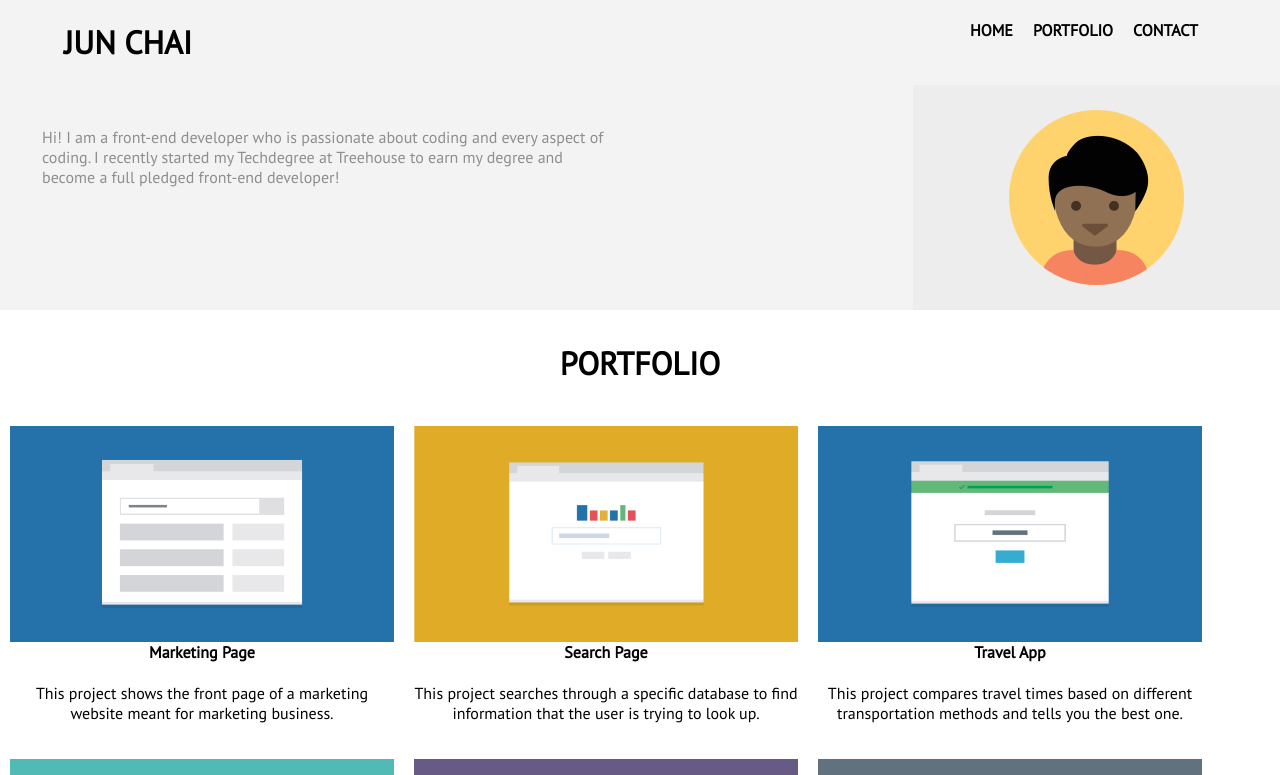
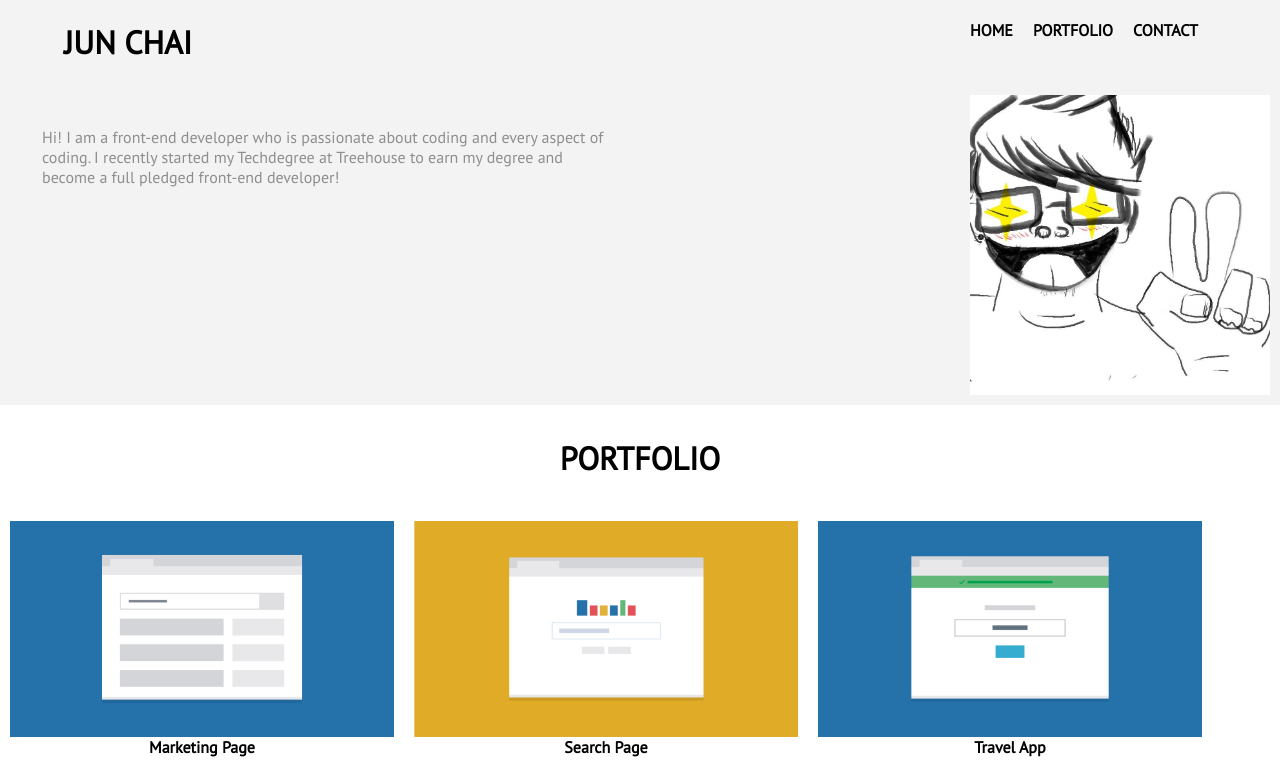
Before and after one commit to Juncodes/responsive_layout_v2, a plain HTML site: page index.html in a window 1280 px wide. Shown: the top 775 px of the page. Drawn offline with Linux system fonts and the light colour scheme.

Commit message:
profile picture/ simple parse error

```diff
--- a/css/main.css
+++ b/css/main.css
@@ -16,6 +16,13 @@ html{
 	text-transform: uppercase;
 	list-style: none;
 	margin: 0 auto;
+}
+.ppic {
+    height: auto;
+    width: auto;
+    max-width: 300px;
+    max-height: 300px;
+    padding: 10px;
 }
 div.wrapper {
 	background-color: #f3f3f3;
@@ -380,6 +387,4 @@ footer {
 	padding: 10px 10px 0 10px;
 	display: inline-block;
 }
-
 }
-}
--- a/index.html
+++ b/index.html
@@ -18,7 +18,7 @@
 			<li><a href = "contact.html"><strong>CONTACT</strong></a></li>
 		</ul>
 	</nav>
-		<img src = "images/responsive-layout-profile.png" alt = "my cartoon profile picture" class = "ppic"> <!-- profile picture on the very top -->
+		<img src = "images/jun.jpg" alt = "my cartoon profile picture" class = "ppic"> <!-- profile picture on the very top -->
 		<p class = "intro clearfix">
 			Hi! I am a front-end developer who is passionate about coding and every aspect of coding. I recently started my Techdegree at Treehouse to earn my degree and become a full pledged front-end developer!
 		</p>
@@ -76,8 +76,8 @@
 		If you are interested in chatting or want more information about what I have been working on, I'd LOVE to hear from you!
 		</p>
 		<ul>
-			<li>Phone<a href ="tel: 7142344110">1(714)234-4110</a></li>
-			<li>Email<a href ="mailto:andychai1992@gmail.com">andychai1992@gmail.com</a></li>
+			<li>Phone: <a href ="tel: 7142344110">1(714)234-4110</a></li>
+			<li>Email: <a href ="mailto:andychai1992@gmail.com">andychai1992@gmail.com</a></li>
 		</ul>
 	</div>
 	<footer class = "footer-container clearfix">
```
Also changed, not shown: Images/jun.jpg (added).
